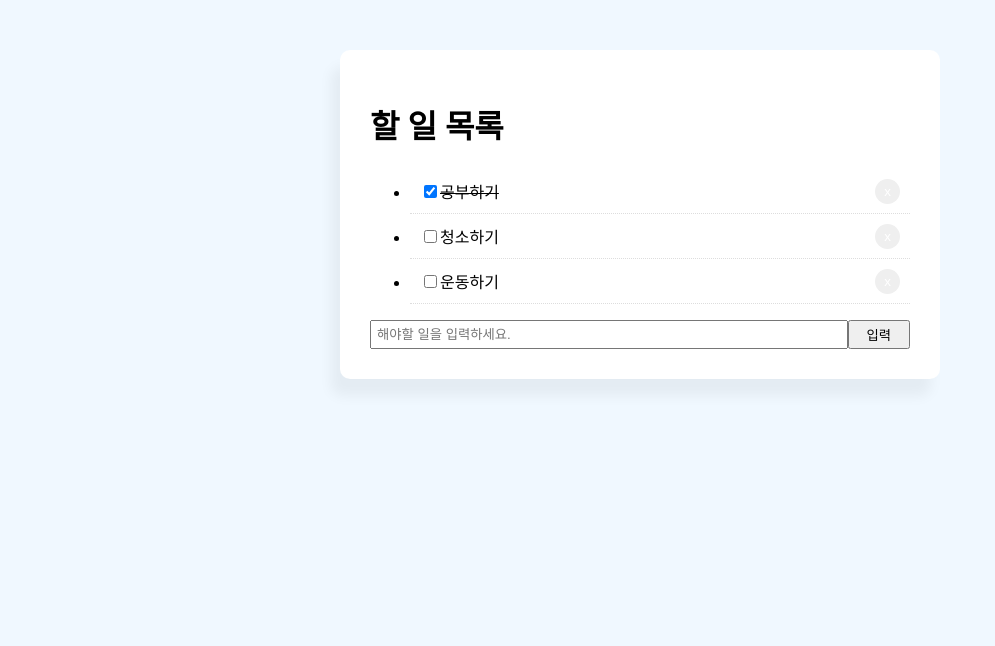
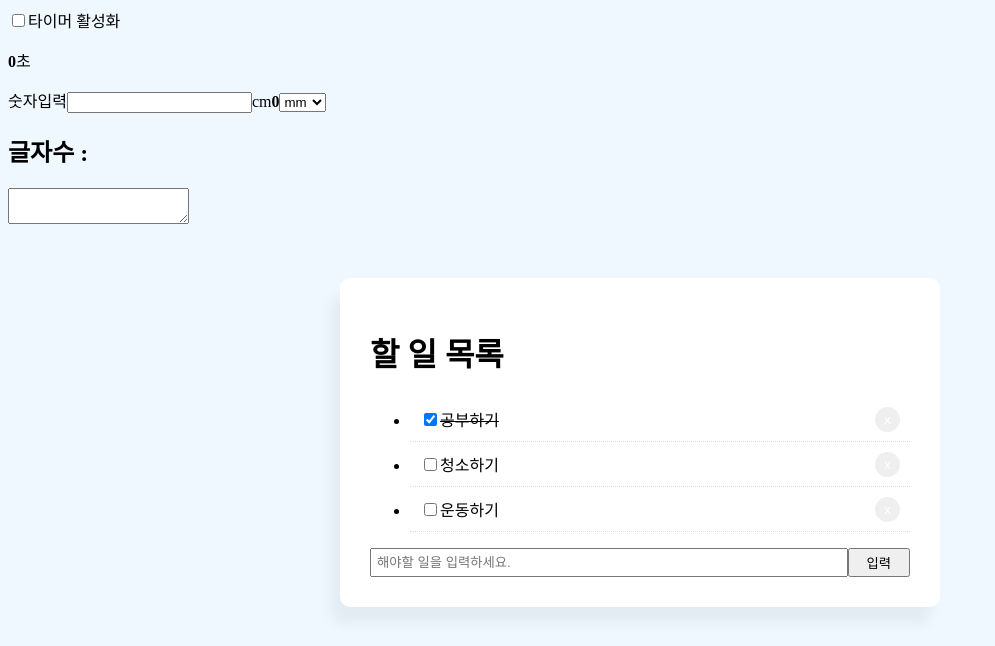
Before and after one commit to dreamfulbud/React-study, a React (Create React App) app: page / in a window 1280 px wide. Shown: the top 646 px of the page, without its empty margins (0-995 px from the left). Built offline with nearby package versions, Linux system fonts and the light colour scheme.

Commit message:
✅타이머,단위변환,글자수 계산 컴포넌트 추가

```diff
--- a/src/App.js
+++ b/src/App.js
@@ -1,6 +1,9 @@
 import React, { useState } from "react";
 import "./App.css";
 import List from "./components/List";
+import TextCounter from "./components/TextCounter";
+import Timer from "./components/Timer";
+import Unit from "./components/Unit";
 //클래스형
 export default function App() {
 	const [todoData, setTodoData] = useState([
@@ -40,6 +43,10 @@ export default function App() {
 	};
 
 	return (
+		<>
+			<Timer />
+			<Unit />
+			<TextCounter />
 			<div className="container">
 				<div className="todoBlock">
 					<h1>할 일 목록</h1>
@@ -54,5 +61,6 @@ export default function App() {
 					</form>
 				</div>
 			</div>
+		</>
 	);
 }
```
Lines whose indentation alone changed are shown as unchanged.
